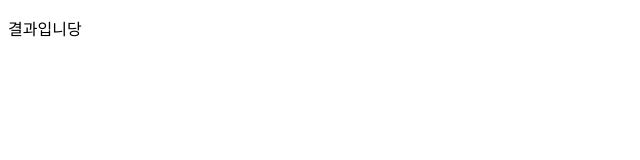
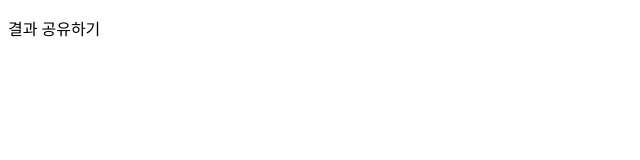
Before and after one commit to Ji-Yeon0107/swf, a Next.js app: page /Result in a window 1280 px wide. Shown: the top 160 px of the page, without its empty margins (0-640 px from the left). Built offline with nearby package versions, Linux system fonts and the light colour scheme.

Commit message:
Add files via upload

```diff
--- a/pages/Result.js
+++ b/pages/Result.js
@@ -23,7 +23,7 @@ const Result = () => {
     return (
       <div>
           <Head />
-        <p className="kakao-link-btn" onClick={test}>결과입니당</p>
+        <p className="kakao-link-btn" onClick={()=>{test(); console.log('done')}}>결과 공유하기</p>
     </div>
     );
   }
```
